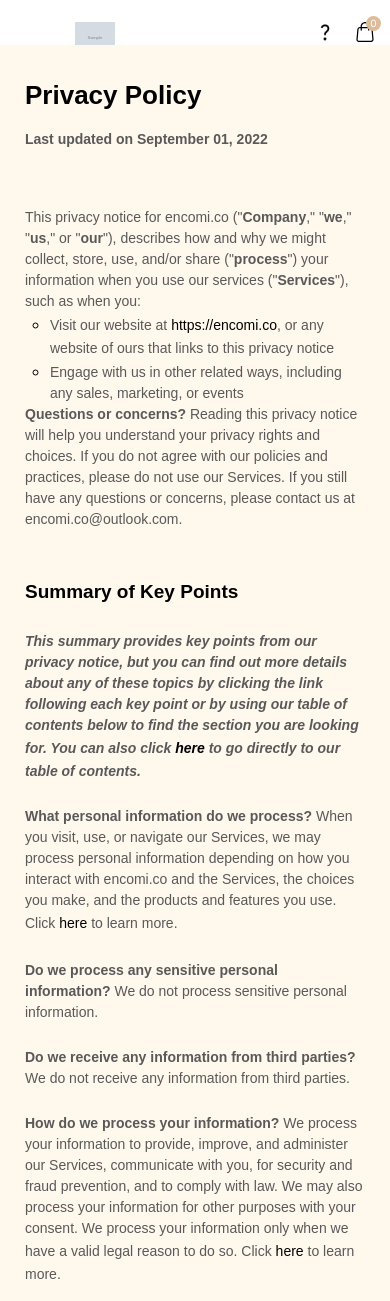
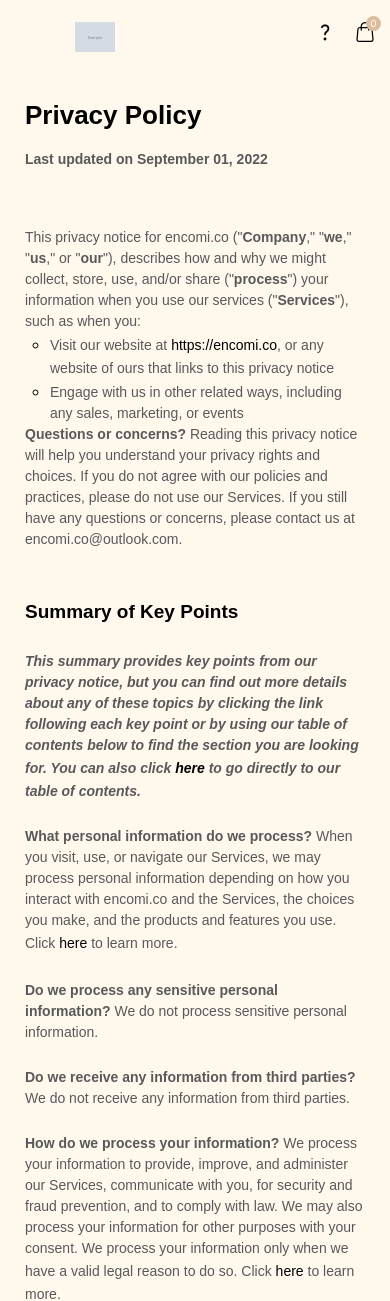
Before and after one commit to nicklas-rn/encomi, a Django app: a page that uses shop/templates/shop/base.html in a window 390 px wide. Shown: the top 1301 px of the page. Run offline with Django 3.2, Linux system fonts and the light colour scheme; tables that the repository leaves empty hold one stand-in row (values such as "Sample post"); grey boxes marked "Sample" are stand-in pictures; some web fonts are replaced.

Commit message:
Policies fixed header and footer responsive

```diff
--- a/shop/static/shop/privacy_policy_style.css
+++ b/shop/static/shop/privacy_policy_style.css
@@ -31,6 +31,10 @@
     width: 100%;
 }
 
+.container {
+    background-color: #FFF8ED;
+}
+
 
 [data-custom-class='wrapper'] {
     padding: 25px 25px 25px 25px !important;
@@ -39,3 +43,19 @@
 [data-custom-class="link"] {
     color: black;
 }
+
+@media screen and (max-width: 900px) {
+
+    .container {
+        min-height: 75px;
+    }
+
+    #logo-footer {
+        height: 40px;
+        padding-top: 0px;
+    }
+
+    [data-custom-class='wrapper'] {
+        padding: 15px 25px 25px 25px !important;
+    }
+}
```
Also changed, not shown: shop/static/shop/TOU_style.css (+28 -0 lines).
